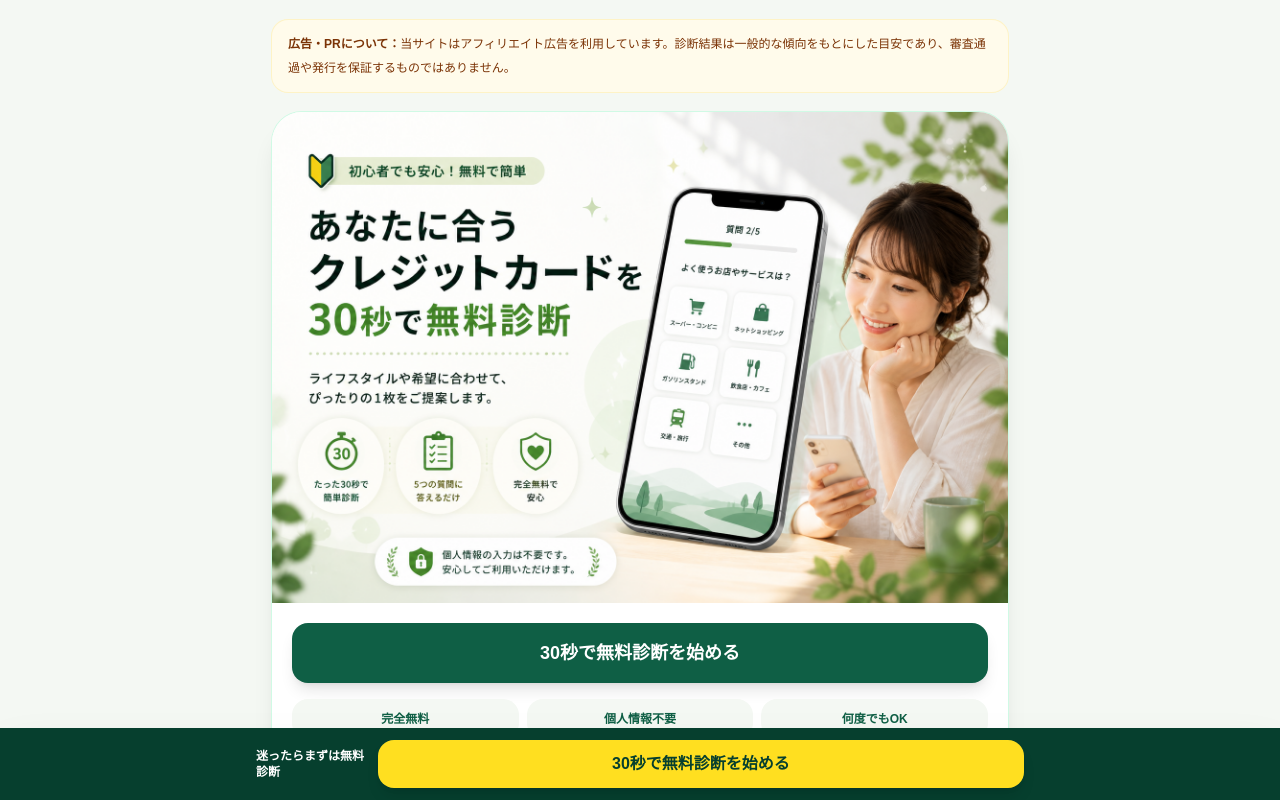
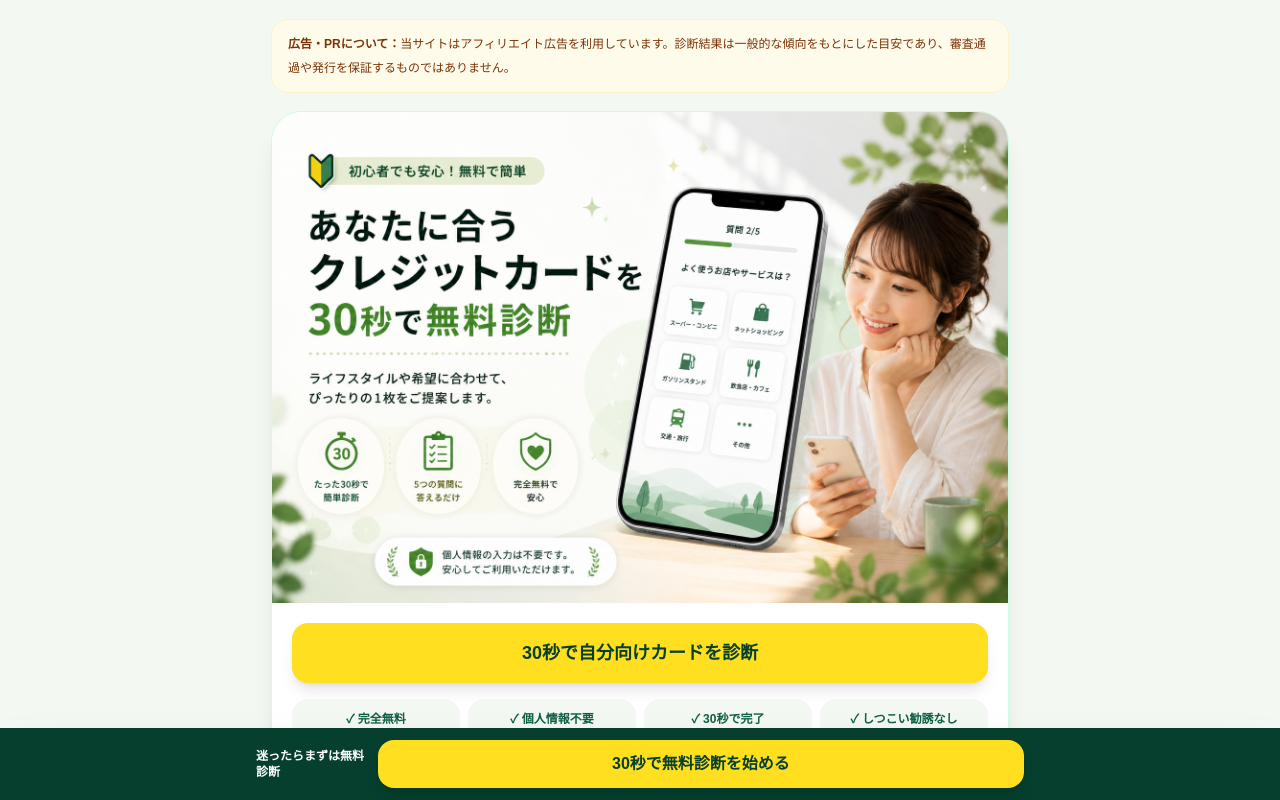
Before and after one commit to afmihiro38-cloud/cardcheck-diagnosis, a Next.js app: page / in a window 1280 px wide. Shown: the top 800 px of the page. Built offline with nearby package versions, Linux system fonts and the light colour scheme.

Commit message:
Update page.tsx

```diff
--- a/app/page.tsx
+++ b/app/page.tsx
@@ -272,20 +272,26 @@ function Hero({ src, onStart }: { src: string; onStart: () => void }) {
         <div className="p-5">
           <button
             onClick={onStart}
-            className="w-full rounded-2xl bg-[#0f5f45] px-6 py-4 text-lg font-black text-white shadow-lg transition hover:bg-[#0b4d38]"
+            className="w-full rounded-2xl bg-yellow-300 px-6 py-4 text-lg font-black text-[#063f2e] shadow-lg transition hover:bg-[#0b4d38]"
           >
-            30秒で無料診断を始める
+            30秒で自分向けカードを診断
           </button>
 
-          <div className="mt-4 grid grid-cols-3 gap-2 text-center text-xs font-bold text-[#0f5f45]">
+<div className="mt-4 grid grid-cols-2 gap-2 text-center text-xs font-bold text-[#0f5f45] sm:grid-cols-4">
   <div className="rounded-2xl bg-[#f4f8f3] p-3">
-              完全無料
+    ✓ 完全無料
   </div>
+
   <div className="rounded-2xl bg-[#f4f8f3] p-3">
-              個人情報不要
+    ✓ 個人情報不要
   </div>
+
   <div className="rounded-2xl bg-[#f4f8f3] p-3">
-              何度でもOK
+    ✓ 30秒で完了
+  </div>
+
+  <div className="rounded-2xl bg-[#f4f8f3] p-3">
+    ✓ しつこい勧誘なし
   </div>
 </div>
 
```
Lines whose indentation alone changed are shown as unchanged.
